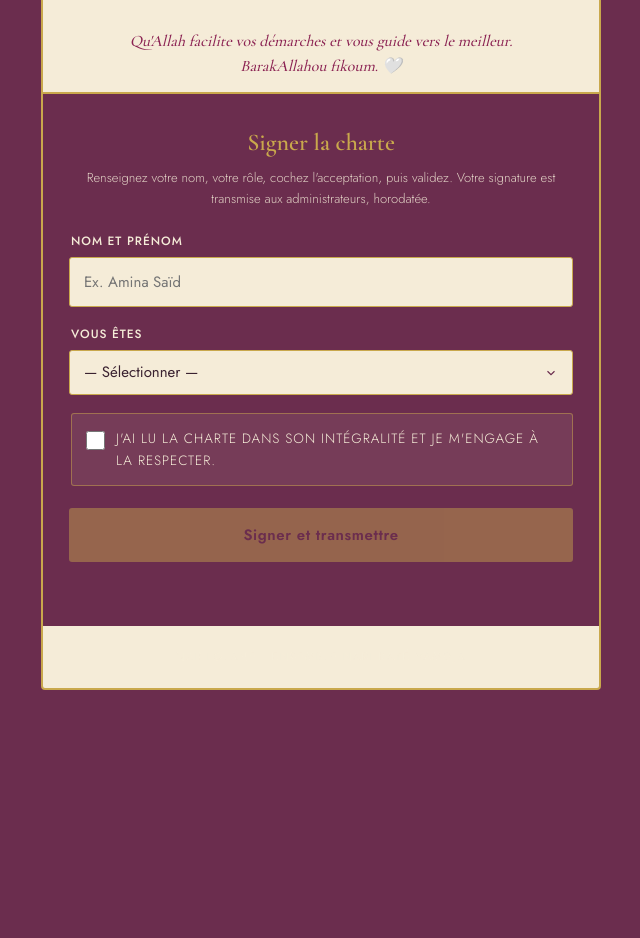
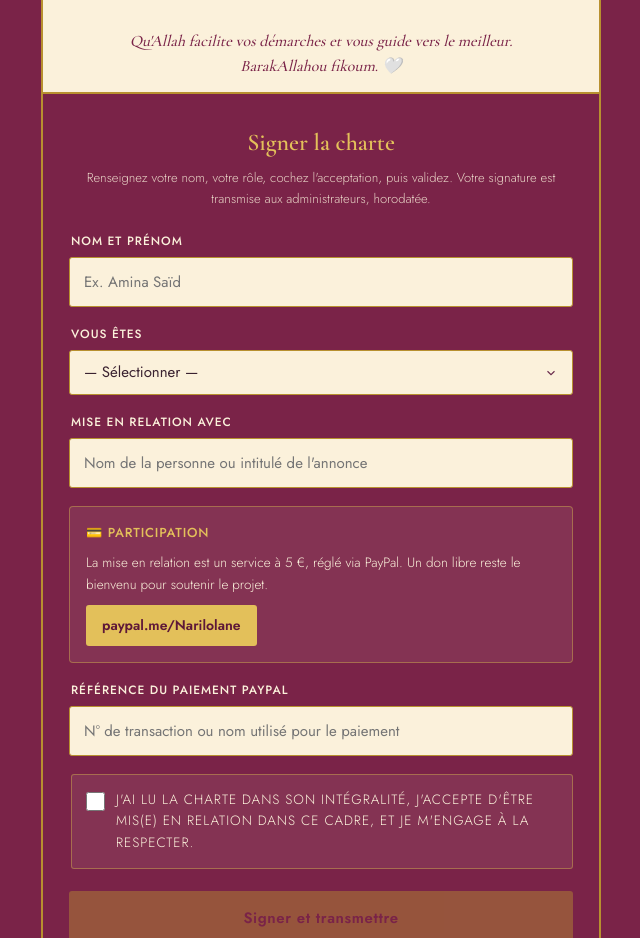
Before and after one commit to narilolane/Charte, a plain HTML site: page index.html in a window 1280 px wide. Shown: the part 1862-2800 px from the top of the page, without its empty margins (319-959 px from the left). Before the commit the page ends 2600 px from the top, so only its background shows below. Drawn offline with nearby package versions, Linux system fonts and the light colour scheme.

Commit message:
Add files via upload

```diff
--- a/index.html
+++ b/index.html
@@ -9,10 +9,13 @@
 <link href="https://fonts.googleapis.com/css2?family=Cormorant+Garamond:wght@500;600;700&family=Jost:wght@300;400;500;600&display=swap" rel="stylesheet">
 <style>
   :root{
-    --prune:#6B2D4E;
-    --nari:#8B2252;
-    --or:#C9A84C;
-    --beige:#F5ECD8;
+    --prune:#7A2348;
+    --prune-fonce:#5E1838;
+    --nari:#7A2348;
+    --or:#B8902F;
+    --or-clair:#E3C05A;
+    --beige:#FBF1DB;
+    --beige-fonce:#F0E2C4;
     --texte:#3A2230;
   }
   *{box-sizing:border-box;margin:0;padding:0}
@@ -48,13 +51,13 @@
     display:flex;align-items:center;justify-content:center;
     font-family:'Cormorant Garamond',serif;
     font-size:34px;font-weight:700;
-    color:var(--or);
+    color:var(--or-clair);
   }
   header .marque{
     font-family:'Cormorant Garamond',serif;
     font-size:15px;letter-spacing:.32em;
     text-transform:uppercase;
-    color:var(--or);
+    color:var(--or-clair);
     margin-bottom:6px;
   }
   header h1{
@@ -96,7 +99,7 @@
     content:counter(r);
     position:absolute;left:0;top:11px;
     width:30px;height:30px;
-    background:var(--prune);color:var(--or);
+    background:var(--prune);color:var(--or-clair);
     border-radius:50%;
     display:flex;align-items:center;justify-content:center;
     font-family:'Cormorant Garamond',serif;
@@ -125,7 +128,7 @@
   }
   .signature h2{
     font-family:'Cormorant Garamond',serif;
-    color:var(--or);
+    color:var(--or-clair);
     font-size:24px;font-weight:600;
     text-align:center;margin-bottom:6px;
   }
@@ -166,8 +169,30 @@
     padding:14px;border-radius:3px;
     margin-bottom:22px;cursor:pointer;
   }
-  .accept input{margin-top:3px;width:19px;height:19px;accent-color:var(--or);flex-shrink:0}
+  .accept input{margin-top:3px;width:19px;height:19px;accent-color:var(--or-clair);flex-shrink:0}
   .accept span{color:var(--beige);font-size:13.5px;font-weight:300}
+  .paiement{
+    background:rgba(245,236,216,.08);
+    border:1px solid rgba(201,168,76,.5);
+    border-radius:4px;
+    padding:16px;
+    margin-bottom:18px;
+  }
+  .paiement-titre{
+    color:var(--or-clair);
+    font-size:13px;letter-spacing:.06em;
+    text-transform:uppercase;font-weight:500;
+    margin-bottom:8px;
+  }
+  .paiement p{color:var(--beige);font-size:13.5px;font-weight:300;margin-bottom:10px}
+  .lien-pay{
+    display:inline-block;
+    background:var(--or-clair);
+    color:var(--prune-fonce);
+    text-decoration:none;
+    font-weight:600;font-size:14px;
+    padding:9px 16px;border-radius:3px;
+  }
   .btn{
     width:100%;
     padding:16px;
@@ -215,12 +240,12 @@
 
       <div class="bloc">
         <h2>🎯 Objectif</h2>
-        <p>Permettre un échange encadré entre deux personnes compatibles, en présence du mahram et des administrateurs, dans un cadre bienveillant, sérieux et respectueux.</p>
+        <p>Permettre un échange encadré entre deux personnes compatibles, en présence du tuteur et des administrateurs, dans un cadre bienveillant, sérieux et respectueux.</p>
       </div>
 
       <div class="bloc">
         <h2>✅ Composition du salon</h2>
-        <p>Ce salon réunit les deux prétendants, le mahram de la sœur (père, frère ou oncle), et les administrateurs Narilolané.</p>
+        <p>Ce salon réunit les deux prétendants, le tuteur (mahram) de la sœur — père, frère ou oncle —, et les administrateurs Narilolané.</p>
       </div>
 
       <div class="bloc">
@@ -241,7 +266,7 @@
       <div class="note">
         <b>Confidentialité des administrateurs :</b> nous ne lisons pas vos messages et n'écoutons pas vos vocaux, sauf si vous nous le demandez ou en cas de suspicion de manquement à cette charte. Il peut nous arriver d'ouvrir brièvement le salon pour des raisons techniques. Nous n'intervenons pas dans vos appels, qui doivent toutefois avoir lieu ici.
         <br><br>
-        Nous veillons à ce que le cadre islamique et culturel de cet échange soit respecté, mais le mahram en demeure le premier garant, d'où sa présence obligatoire. Narilolané agit comme intermédiaire et facilitateur, aux côtés du mahram.
+        Nous veillons à ce que le cadre islamique et culturel de cet échange soit respecté, mais le tuteur en demeure le premier garant, d'où sa présence obligatoire. Narilolané agit comme intermédiaire et facilitateur, aux côtés du tuteur.
       </div>
 
       <div class="bloc">
@@ -264,12 +289,26 @@
         <option value="">— Sélectionner —</option>
         <option value="Prétendant">Le prétendant</option>
         <option value="Prétendante">La prétendante</option>
-        <option value="Mahram">Le mahram (père / frère / oncle)</option>
+        <option value="Mahram">Le tuteur (père / frère / oncle)</option>
       </select>
+
+      <label for="annonce">Mise en relation avec</label>
+      <input type="text" id="annonce" placeholder="Nom de la personne ou intitulé de l'annonce" autocomplete="off">
+
+      <div id="zone-paiement">
+        <div class="paiement">
+          <div class="paiement-titre">💳 Participation</div>
+          <p>La mise en relation est un service à 5 €, réglé via PayPal. Un don libre reste le bienvenu pour soutenir le projet.</p>
+          <a class="lien-pay" href="https://paypal.me/Narilolane" target="_blank" rel="noopener">paypal.me/Narilolane</a>
+        </div>
+
+        <label for="ref">Référence du paiement PayPal</label>
+        <input type="text" id="ref" placeholder="N° de transaction ou nom utilisé pour le paiement" autocomplete="off">
+      </div>
 
       <label class="accept" for="ok">
         <input type="checkbox" id="ok">
-        <span>J'ai lu la charte dans son intégralité et je m'engage à la respecter.</span>
+        <span>J'ai lu la charte dans son intégralité, j'accepte d'être mis(e) en relation dans ce cadre, et je m'engage à la respecter.</span>
       </label>
 
       <button class="btn" id="envoyer" disabled>Signer et transmettre</button>
@@ -285,14 +324,29 @@
 
   const code = document.getElementById('code');
   const role = document.getElementById('role');
+  const annonce = document.getElementById('annonce');
+  const ref  = document.getElementById('ref');
   const ok   = document.getElementById('ok');
   const btn  = document.getElementById('envoyer');
   const msg  = document.getElementById('msg');
+  const zonePaiement = document.getElementById('zone-paiement');
+
+  function estMahram(){ return role.value === 'Mahram'; }
+
+  function majPaiement(){
+    // Le mahram ne paie pas : on masque le paiement et la référence
+    zonePaiement.style.display = estMahram() ? 'none' : 'block';
+  }
 
   function verifier(){
-    btn.disabled = !(code.value.trim() && role.value && ok.checked);
+    const baseOk = code.value.trim() && role.value && annonce.value.trim() && ok.checked;
+    const paiementOk = estMahram() ? true : ref.value.trim();
+    btn.disabled = !(baseOk && paiementOk);
   }
-  [code, role, ok].forEach(el => el.addEventListener('input', verifier));
+
+  role.addEventListener('change', () => { majPaiement(); verifier(); });
+  [code, role, annonce, ref, ok].forEach(el => el.addEventListener('input', verifier));
+  majPaiement();
 
   btn.addEventListener('click', () => {
     if(WHATSAPP_ADMIN === "REMPLACER_NUMERO"){
@@ -301,22 +355,27 @@
     }
     const c = code.value.trim();
     const r = role.value;
+    const a = annonce.value.trim();
+    const p = ref.value.trim();
     const maintenant = new Date();
     const date = maintenant.toLocaleDateString('fr-FR');
     const heure = maintenant.toLocaleTimeString('fr-FR',{hour:'2-digit',minute:'2-digit'});
+
+    const lignePaiement = estMahram() ? '' : `Référence paiement PayPal : ${p}\n`;
 
     const texte =
 `✍️ SIGNATURE DE LA CHARTE — Narilolané
 
 Nom et prénom : ${c}
 Rôle : ${r}
-Date : ${date} à ${heure}
+Mise en relation avec : ${a}
+${lignePaiement}Date : ${date} à ${heure}
 
-Je soussigné(e) ${c} (${r}) déclare avoir lu et accepté la charte du salon Narilolané, et m'engage à la respecter.`;
+Je soussigné(e) ${c} (${r}) déclare avoir lu et accepté la charte du salon Narilolané, accepte d'être mis(e) en relation avec ${a}, et m'engage à respecter cette charte.`;
 
     const url = "https://wa.me/" + WHATSAPP_ADMIN + "?text=" + encodeURIComponent(texte);
     window.open(url, '_blank');
-    msg.style.color = "#C9A84C";
+    msg.style.color = "#E3C05A";
     msg.textContent = "✅ Ouverture de WhatsApp… envoyez le message pour finaliser.";
   });
 </script>
```
